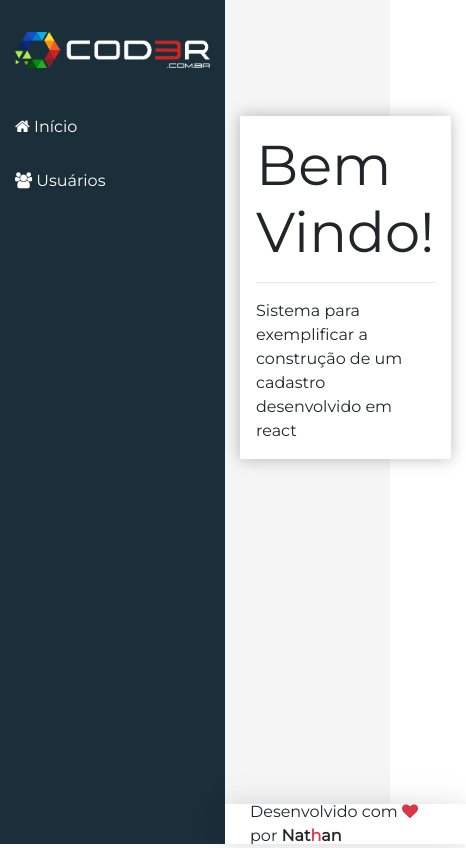
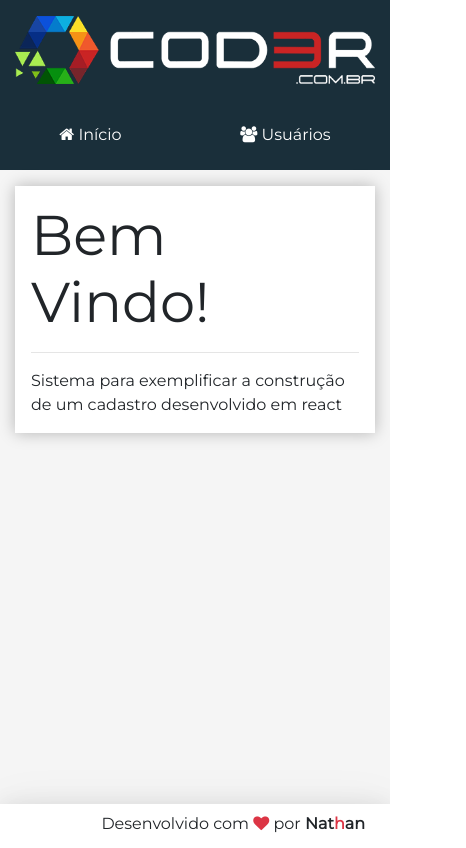
Before and after one commit to nathan-vm/CRUD-react, a React (Create React App) app in the folder frontend/: page / in a window 390 px wide. Shown: the whole page, 466 px wide, since content can reach past the window. Built offline with nearby package versions, Linux system fonts and the light colour scheme.

Commit message:
responsividade add

```diff
--- a/frontend/src/components/template/Logo.css
+++ b/frontend/src/components/template/Logo.css
@@ -10,3 +10,9 @@ aside.logo img {
     padding: 0px 15px;
     width: 100%;
 }
+
+@media(max-width:576px){
+    aside.log img{
+        width: 350px;
+    }
+}
--- a/frontend/src/components/template/Nav.css
+++ b/frontend/src/components/template/Nav.css
@@ -16,3 +16,22 @@ aside.menu-area{
 .menu a:hover{
     background: linear-gradient(135deg,#07a7e3 0%, #32dac3 100%);
 }
+
+@media(max-width:768px){
+    .menu{
+        display: flex;
+        justify-content: flex-start;
+        align-items: center;
+    }
+
+    .menu a{
+        display: inline;
+        padding: 10px;
+        margin: 0px;
+
+    }
+    .menu {
+        height: 100%;
+        justify-content: space-around;
+    }
+}
--- a/frontend/src/main/App.css
+++ b/frontend/src/main/App.css
@@ -2,6 +2,7 @@
     --bg-dark:#1a2f3a;
     --logo-heigth:100px;
     --header-height:100px;
+    --menu-top-height:70px;
     --aside-width:225px;
     --footer-height:40px;
 
@@ -46,3 +47,37 @@ main.content{
 footer.footer{
     grid-area: footer;
 }
+
+
+@media(max-width:768px){
+    .app{
+        grid-template-rows:
+            var(--header-heigth)
+            var(--menu-top-height)
+            1fr
+            var(--footer-height);
+        grid-template-columns: var(--aside-width) 1fr;
+        grid-template-areas:
+        "logo header"
+        "menu menu"
+        "content content"
+        "footer footer";
+    }
+}
+
+@media(max-width:576px){
+    .app{
+        grid-template-rows:
+            var(--logo-heigth)
+            var(--menu-top-height)
+            1fr
+            var(--footer-height);
+        grid-template-columns: 1fr;
+        grid-template-areas:
+        "logo"
+        "menu"
+        "content"
+        "footer"
+        ;
+    }
+}
```
